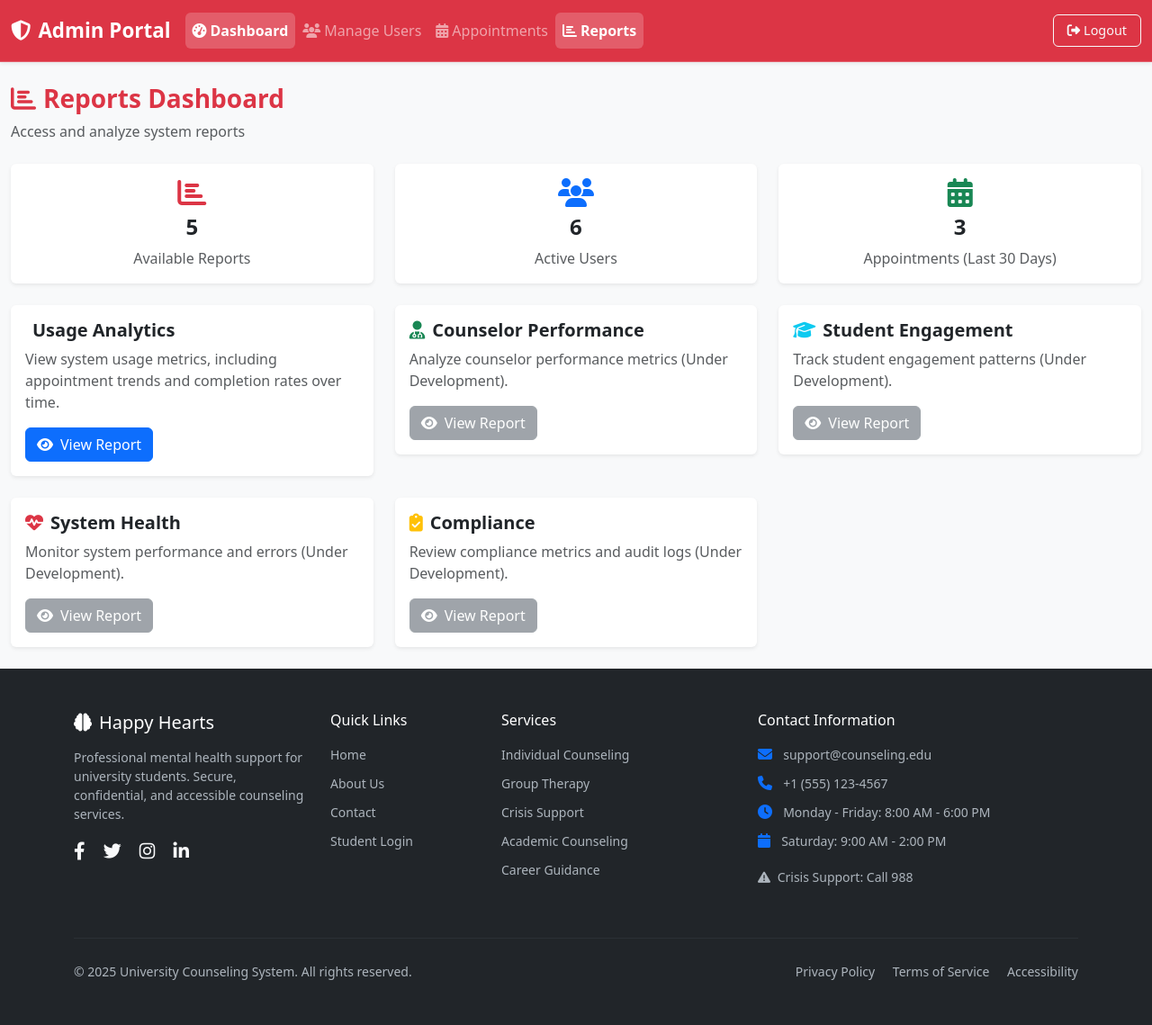
After one commit to NziokiDennis/AICMS, a PHP site: page /admin/reports/dashboard.php in a window 1280 px wide. The commit adds this page. Shown: the whole page at 90% size. Run offline with PHP 8.4, Linux system fonts and the light colour scheme; a user stored in the database is signed in; data comes from the database, SQL or seed files in the repository.

Commit message:
Admin tests

```diff
--- a/admin/dashboard.php
+++ b/admin/dashboard.php
@@ -1,4 +1,7 @@
 <?php
+header("Cache-Control: no-store, no-cache, must-revalidate, max-age=0");
+header("Pragma: no-cache");
+header("Expires: 0");
 session_start();
 require_once '../config/db.php';
 require_once './includes/auth_check.php';
--- a/admin/includes/admin_header.php
+++ b/admin/includes/admin_header.php
@@ -1,70 +1,102 @@
 <?php
-// Admin Header - admin/includes/admin_header.php
+header("Cache-Control: no-store, no-cache, must-revalidate, max-age=0");
+header("Pragma: no-cache");
+header("Expires: 0");
+if (session_status() === PHP_SESSION_NONE) {
+    session_start();
+}
+require_once __DIR__ . '/auth_check.php';
+requireAdminAuth();
+$current_page = basename(parse_url($_SERVER['REQUEST_URI'], PHP_URL_PATH), '.php');
 ?>
-<nav class="navbar navbar-expand-lg navbar-dark bg-danger shadow-sm">
+<nav class="navbar navbar-expand-lg navbar-dark bg-danger shadow-sm sticky-top">
     <div class="container-fluid">
-        <a class="navbar-brand fw-bold" href="dashboard.php">
+        <a class="navbar-brand fw-bold" href="/Counseling-system/admin/dashboard.php">
             <i class="fas fa-shield-alt me-2"></i>Admin Portal
         </a>
-
-        <button class="navbar-toggler" type="button" data-bs-toggle="collapse" data-bs-target="#adminNavbar">
+        <button class="navbar-toggler" type="button" data-bs-toggle="collapse" data-bs-target="#adminNavbar" aria-controls="adminNavbar" aria-expanded="false" aria-label="Toggle navigation">
             <span class="navbar-toggler-icon"></span>
         </button>
-
         <div class="collapse navbar-collapse" id="adminNavbar">
             <ul class="navbar-nav me-auto">
                 <li class="nav-item">
-                    <a class="nav-link <?= basename($_SERVER['PHP_SELF']) == 'dashboard.php' ? 'active' : '' ?>"
-                       href="dashboard.php">
+                    <a class="nav-link <?= $current_page === 'dashboard' ? 'active fw-bold' : '' ?>" href="dashboard.php">
                         <i class="fas fa-tachometer-alt me-1"></i>Dashboard
                     </a>
                 </li>
                 <li class="nav-item">
-                    <a class="nav-link <?= basename($_SERVER['PHP_SELF']) == 'manage_users.php' ? 'active' : '' ?>"
-                       href="manage_users.php">
+                    <a class="nav-link <?= $current_page === 'manage_users' ? 'active fw-bold' : '' ?>" href="manage_users.php">
                         <i class="fas fa-users me-1"></i>Manage Users
                     </a>
                 </li>
                 <li class="nav-item">
-                    <a class="nav-link <?= basename($_SERVER['PHP_SELF']) == 'manage_appointments.php' ? 'active' : '' ?>"
-                       href="manage_appointments.php">
+                    <a class="nav-link <?= $current_page === 'manage_appointments' ? 'active fw-bold' : '' ?>" href="manage_appointments.php">
                         <i class="fas fa-calendar-alt me-1"></i>Appointments
                     </a>
                 </li>
-                <li class="nav-item dropdown">
-                    <a class="nav-link dropdown-toggle <?= strpos($_SERVER['PHP_SELF'], '/reports/') !== false ? 'active' : '' ?>"
-                       href="#" id="reportsDropdown" role="button" data-bs-toggle="dropdown">
+                <li class="nav-item">
+                    <a class="nav-link <?= $current_page === 'dashboard' && strpos($_SERVER['PHP_SELF'], '/reports/') !== false ? 'active fw-bold' : '' ?>" href="reports/dashboard.php">
                         <i class="fas fa-chart-bar me-1"></i>Reports
                     </a>
-                    <ul class="dropdown-menu">
-                        <li><a class="dropdown-item" href="reports/usage_analytics.php">
-                            <i class="fas fa-analytics me-2"></i>Usage Analytics</a></li>
-                        <li><a class="dropdown-item" href="reports/counselor_performance.php">
-                            <i class="fas fa-user-md me-2"></i>Counselor Performance</a></li>
-                        <li><a class="dropdown-item" href="reports/student_engagement.php">
-                            <i class="fas fa-graduation-cap me-2"></i>Student Engagement</a></li>
-                        <li><a class="dropdown-item" href="reports/system_health.php">
-                            <i class="fas fa-heartbeat me-2"></i>System Health</a></li>
-                        <li><a class="dropdown-item" href="reports/compliance_report.php">
-                            <i class="fas fa-clipboard-check me-2"></i>Compliance</a></li>
-                    </ul>
                 </li>
             </ul>
-
             <ul class="navbar-nav">
-                <li class="nav-item dropdown">
-                    <a class="nav-link dropdown-toggle" href="#" id="adminDropdown" role="button" data-bs-toggle="dropdown">
-                        <i class="fas fa-user-shield me-1"></i><?= htmlspecialchars($_SESSION['admin_name']) ?>
+                <li class="nav-item">
+                    <a class="btn btn-outline-light d-flex align-items-center" href="/Counseling-system/admin/auth/logout.php">
+                        <i class="fas fa-sign-out-alt me-1"></i>Logout
                     </a>
-                    <ul class="dropdown-menu dropdown-menu-end">
-                        <li><a class="dropdown-item" href="../index.php">
-                            <i class="fas fa-home me-2"></i>View Main Site</a></li>
-                        <li><hr class="dropdown-divider"></li>
-                        <li><a class="dropdown-item text-danger" href="auth/logout.php">
-                            <i class="fas fa-sign-out-alt me-2"></i>Logout</a></li>
-                    </ul>
                 </li>
             </ul>
         </div>
     </div>
 </nav>
+<style>
+.navbar-brand {
+    font-size: 1.4rem;
+    transition: opacity 0.2s ease;
+}
+.navbar-brand:hover {
+    opacity: 0.9;
+}
+.nav-link {
+    font-size: 1rem;
+    padding: 0.5rem 1rem;
+    border-radius: 6px;
+    transition: all 0.2s ease;
+}
+.nav-link.active {
+    background-color: rgba(255, 255, 255, 0.2);
+}
+.nav-link:hover {
+    background-color: rgba(255, 255, 255, 0.1);
+}
+.navbar {
+    padding: 0.75rem 0;
+    border-bottom: 1px solid rgba(255, 255, 255, 0.2);
+    z-index: 1000;
+}
+.btn-outline-light {
+    border-radius: 6px;
+    padding: 6px 15px;
+    font-size: 0.9rem;
+    transition: all 0.2s ease;
+}
+.btn-outline-light:hover {
+    background-color: #ffffff;
+    color: #dc3545;
+}
+.navbar-toggler {
+    border: none;
+}
+.navbar-toggler:focus {
+    box-shadow: none;
+}
+</style>
+<script>
+document.addEventListener('DOMContentLoaded', function() {
+    const dropdowns = document.querySelectorAll('.dropdown-toggle');
+    dropdowns.forEach(dropdown => {
+        new bootstrap.Dropdown(dropdown);
+    });
+});
+</script>
--- a/admin/manage_appointments.php
+++ b/admin/manage_appointments.php
@@ -1,7 +1,10 @@
 <?php
+header("Cache-Control: no-store, no-cache, must-revalidate, max-age=0");
+header("Pragma: no-cache");
+header("Expires: 0");
 session_start();
 require_once '../config/db.php';
-require_once '../includes/auth_check.php';
+require_once './includes/auth_check.php';
 
 requireAdminAuth();
 
--- /dev/null
+++ b/admin/reports/dashboard.php
@@ -0,0 +1,148 @@
+<?php
+header("Cache-Control: no-store, no-cache, must-revalidate, max-age=0");
+header("Pragma: no-cache");
+header("Expires: 0");
+session_start();
+require_once '../../config/db.php';
+require_once './../includes/auth_check.php';
+
+requireAdminAuth();
+
+// Fetch basic stats for overview
+$stmt = $pdo->query("SELECT COUNT(*) as appointment_count FROM appointments WHERE start_time >= DATE_SUB(NOW(), INTERVAL 30 DAY)");
+$appointment_count = $stmt->fetchColumn();
+
+$stmt = $pdo->query("SELECT COUNT(*) as user_count FROM users WHERE role IN ('STUDENT', 'COUNSELOR')");
+$user_count = $stmt->fetchColumn();
+
+$report_count = 5; // Total number of reports
+?>
+<!DOCTYPE html>
+<html lang="en">
+<head>
+    <meta charset="UTF-8">
+    <meta name="viewport" content="width=device-width, initial-scale=1.0">
+    <title>Reports Dashboard - Counseling System</title>
+    <link href="https://cdn.jsdelivr.net/npm/bootstrap@5.3.0/dist/css/bootstrap.min.css" rel="stylesheet">
+    <link href="https://cdnjs.cloudflare.com/ajax/libs/font-awesome/6.4.0/css/all.min.css" rel="stylesheet">
+    <link href="../../assets/css/app.css" rel="stylesheet">
+</head>
+<body class="bg-light">
+    <?php include '../includes/admin_header.php'; ?>
+
+    <div class="container-fluid py-4">
+        <div class="d-flex justify-content-between align-items-center mb-4">
+            <div>
+                <h1 class="h3 fw-bold text-danger">
+                    <i class="fas fa-chart-bar me-2"></i>Reports Dashboard
+                </h1>
+                <p class="text-muted mb-0">Access and analyze system reports</p>
+            </div>
+        </div>
+
+        <!-- Overview Stats -->
+        <div class="row g-4 mb-4">
+            <div class="col-md-4">
+                <div class="card border-0 shadow-sm text-center">
+                    <div class="card-body">
+                        <i class="fas fa-chart-bar text-danger fs-2 mb-2"></i>
+                        <h4 class="fw-bold"><?= $report_count ?></h4>
+                        <p class="text-muted mb-0">Available Reports</p>
+                    </div>
+                </div>
+            </div>
+            <div class="col-md-4">
+                <div class="card border-0 shadow-sm text-center">
+                    <div class="card-body">
+                        <i class="fas fa-users text-primary fs-2 mb-2"></i>
+                        <h4 class="fw-bold"><?= $user_count ?></h4>
+                        <p class="text-muted mb-0">Active Users</p>
+                    </div>
+                </div>
+            </div>
+            <div class="col-md-4">
+                <div class="card border-0 shadow-sm text-center">
+                    <div class="card-body">
+                        <i class="fas fa-calendar-alt text-success fs-2 mb-2"></i>
+                        <h4 class="fw-bold"><?= $appointment_count ?></h4>
+                        <p class="text-muted mb-0">Appointments (Last 30 Days)</p>
+                    </div>
+                </div>
+            </div>
+        </div>
+
+        <!-- Report Cards -->
+        <div class="row g-4">
+            <div class="col-md-6 col-lg-4">
+                <div class="card border-0 shadow-sm">
+                    <div class="card-body">
+                        <h5 class="card-title fw-bold">
+                            <i class="fas fa-analytics me-2 text-primary"></i>Usage Analytics
+                        </h5>
+                        <p class="card-text text-muted">View system usage metrics, including appointment trends and completion rates over time.</p>
+                        <a href="usage_analytics.php" class="btn btn-primary">
+                            <i class="fas fa-eye me-2"></i>View Report
+                        </a>
+                    </div>
+                </div>
+            </div>
+            <div class="col-md-6 col-lg-4">
+                <div class="card border-0 shadow-sm">
+                    <div class="card-body">
+                        <h5 class="card-title fw-bold">
+                            <i class="fas fa-user-md me-2 text-success"></i>Counselor Performance
+                        </h5>
+                        <p class="card-text text-muted">Analyze counselor performance metrics (Under Development).</p>
+                        <a href="counselor_performance.php" class="btn btn-secondary disabled">
+                            <i class="fas fa-eye me-2"></i>View Report
+                        </a>
+                    </div>
+                </div>
+            </div>
+            <div class="col-md-6 col-lg-4">
+                <div class="card border-0 shadow-sm">
+                    <div class="card-body">
+                        <h5 class="card-title fw-bold">
+                            <i class="fas fa-graduation-cap me-2 text-info"></i>Student Engagement
+                        </h5>
+                        <p class="card-text text-muted">Track student engagement patterns (Under Development).</p>
+                        <a href="student_engagement.php" class="btn btn-secondary disabled">
+                            <i class="fas fa-eye me-2"></i>View Report
+                        </a>
+                    </div>
+                </div>
+            </div>
+            <div class="col-md-6 col-lg-4">
+                <div class="card border-0 shadow-sm">
+                    <div class="card-body">
+                        <h5 class="card-title fw-bold">
+                            <i class="fas fa-heartbeat me-2 text-danger"></i>System Health
+                        </h5>
+                        <p class="card-text text-muted">Monitor system performance and errors (Under Development).</p>
+                        <a href="system_health.php" class="btn btn-secondary disabled">
+                            <i class="fas fa-eye me-2"></i>View Report
+                        </a>
+                    </div>
+                </div>
+            </div>
+            <div class="col-md-6 col-lg-4">
+                <div class="card border-0 shadow-sm">
+                    <div class="card-body">
+                        <h5 class="card-title fw-bold">
+                            <i class="fas fa-clipboard-check me-2 text-warning"></i>Compliance
+                        </h5>
+                        <p class="card-text text-muted">Review compliance metrics and audit logs (Under Development).</p>
+                        <a href="compliance_report.php" class="btn btn-secondary disabled">
+                            <i class="fas fa-eye me-2"></i>View Report
+                        </a>
+                    </div>
+                </div>
+            </div>
+        </div>
+    </div>
+
+    <?php include '../../includes/footer.php'; ?>
+
+    <script src="https://cdn.jsdelivr.net/npm/bootstrap@5.3.0/dist/js/bootstrap.bundle.min.js"></script>
+</body>
+</html>
--- a/admin/reports/usage_analytics.php
+++ b/admin/reports/usage_analytics.php
@@ -1,7 +1,7 @@
 <?php
 session_start();
 require_once '../../config/db.php';
-require_once '../../includes/auth_check.php';
+require_once './../includes/auth_check.php';
 
 requireAdminAuth();
 
```
Also changed, not shown: admin/manage_users.php (+45 -29 lines), admin/reports/system_health.php (deleted, +0 -51 lines).
